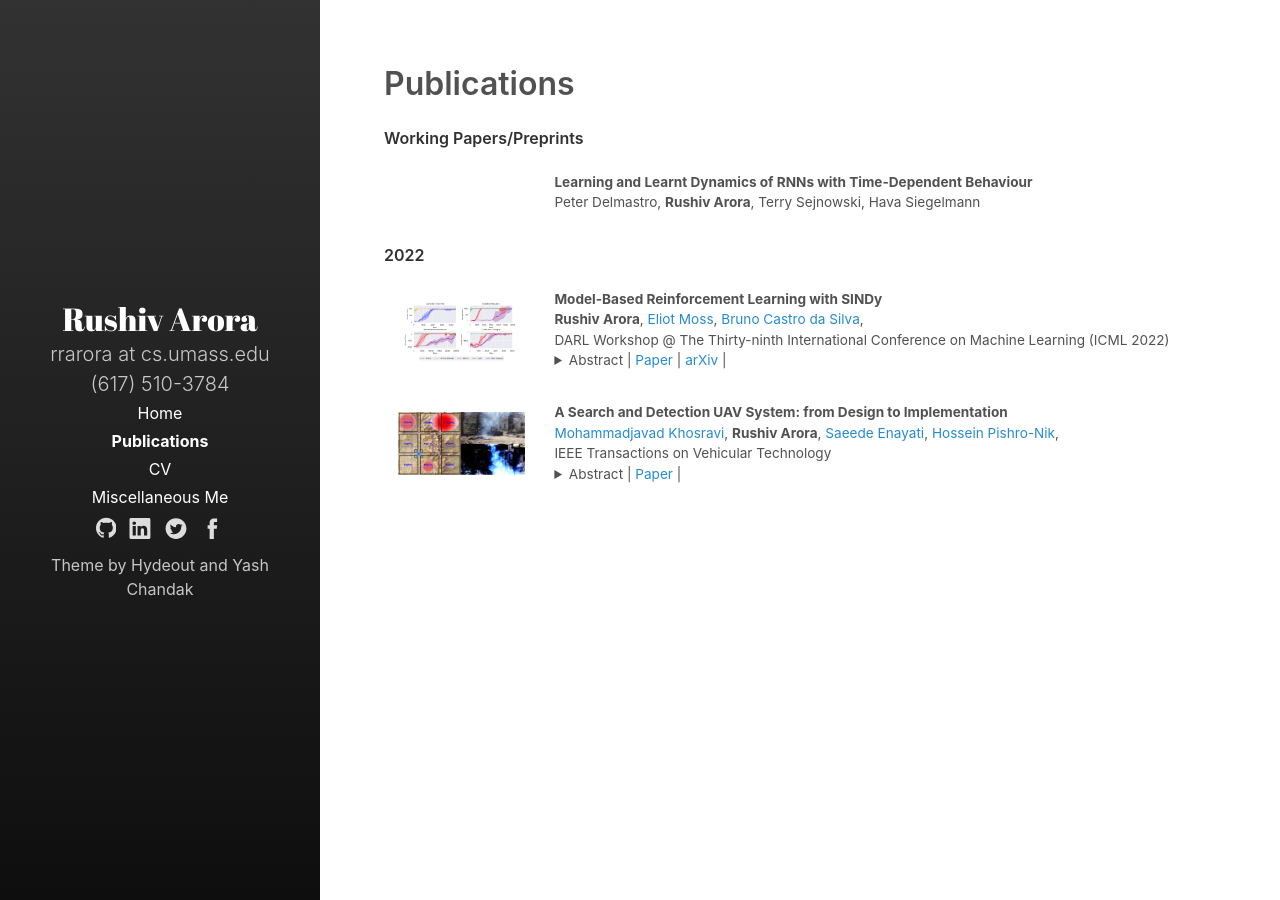
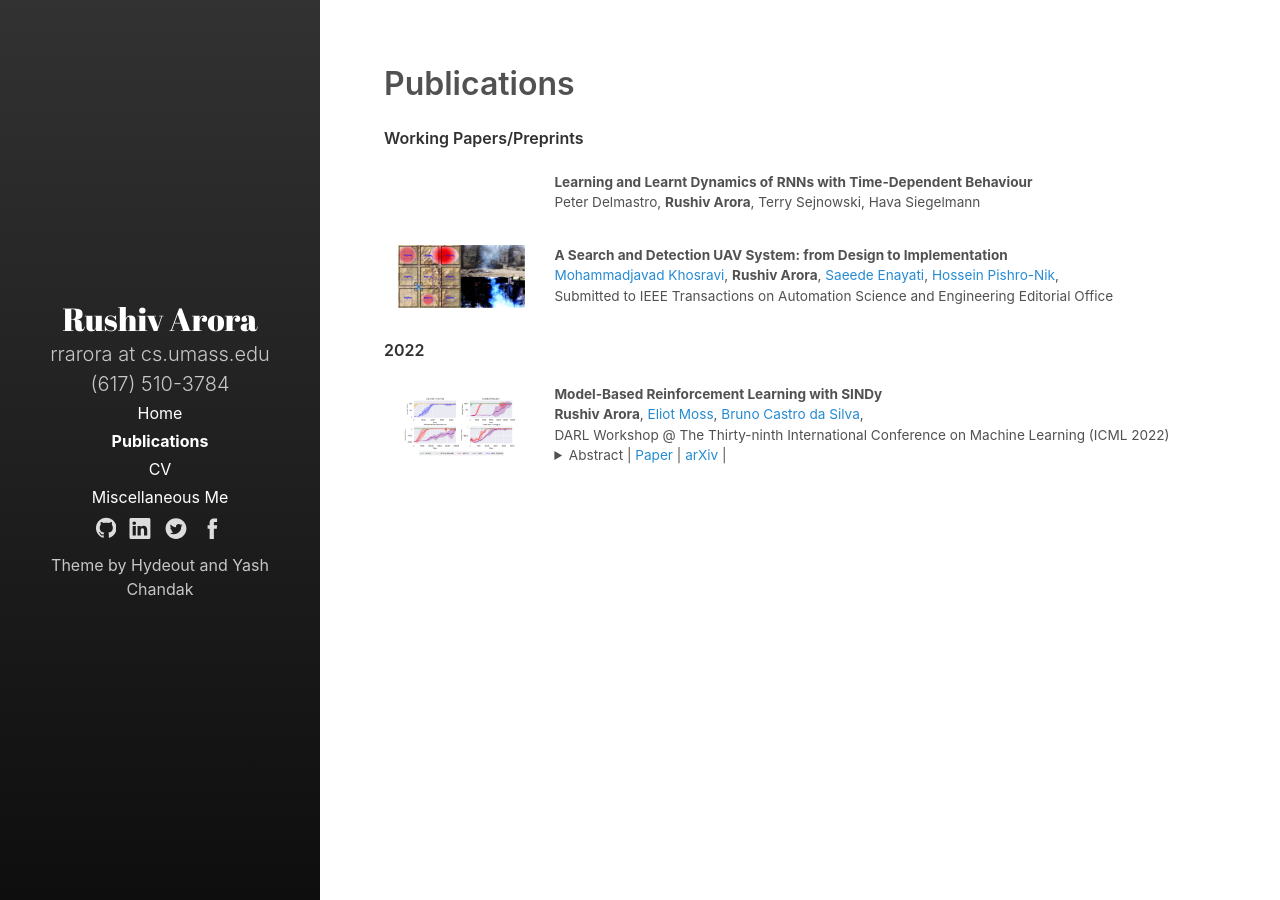
Before and after one commit to RushivArora/rushivarora.github.io, a Jekyll site: the page built from _pages/publications.md, in a window 1280 px wide. Built offline with Jekyll 4.4.1, drawn with Linux system fonts in a browser that asks for light colours.

Commit message:
Updated Pubs

```diff
--- a/_pages/publications.md
+++ b/_pages/publications.md
@@ -55,6 +55,25 @@ paper {
      </td>
    </tr>
 
+   <tr>
+      <td width="20%"  valign="middle">
+             <img src="/images/publications/UAV2022TVT.png" alt="UAV" style="vertical-align:middle; width: 80%; margin:0px 10px; border-radius:0%"/>
+      </td>
+      <td valign="top" width="80%">
+           <p>
+               <paper>A Search and Detection UAV System: from Design to Implementation</paper>
+               <br>
+               <a href='/publications'>Mohammadjavad Khosravi</a>,
+               <b>Rushiv Arora</b>,
+               <a href='https://scholar.google.com/citations?user=jO4Xj9oAAAAJ&hl=en'>Saeede Enayati</a>,
+               <a href='https://scholar.google.com/citations?user=2OCQ9GkAAAAJ&hl=en'>Hossein Pishro-Nik</a>,
+               <br>
+              Submitted to IEEE Transactions on Automation Science and Engineering Editorial Office
+             <br>
+           </p>
+      </td>
+    </tr>
+
 </table>
 
 
@@ -92,33 +111,4 @@ paper {
 
 
 
-   <tr>
-      <td width="20%"  valign="middle">
-             <img src="/images/publications/UAV2022TVT.png" alt="UAV" style="vertical-align:middle; width: 80%; margin:0px 10px; border-radius:0%"/>
-      </td>
-      <td valign="top" width="80%">
-           <p>
-               <paper>A Search and Detection UAV System: from Design to Implementation</paper>
-               <br>
-               <a href='/publications'>Mohammadjavad Khosravi</a>,
-               <b>Rushiv Arora</b>,
-               <a href='https://scholar.google.com/citations?user=jO4Xj9oAAAAJ&hl=en'>Saeede Enayati</a>,
-               <a href='https://scholar.google.com/citations?user=2OCQ9GkAAAAJ&hl=en'>Hossein Pishro-Nik</a>,
-               <br>
-              IEEE Transactions on Vehicular Technology
-             <br>
-               <details>
-                 <summary>Abstract  | <a href="">Paper</a> | </summary>
-                   <p class="message">
-                  	Utilizing unmanned aerial vehicles (UAVs) has shown great advantages over preceding methods in support of urgent scenarios such as search and rescue (SAR) and wildfire detection. In these operations, search efficiency in terms of the amount of time spent to find the target is crucial since with the  passing of time the survivability of the missing person decreases or the wildfire management becomes more difficult with disastrous consequences. In this work, we consider a scenario where a UAV is intended to search and detect a missing person (e.g., a hiker or a mountaineer) or a potential fire spot in a given area. In order to obtain the shortest path to the target, we provide a general framework to model the problem of target detection when the target's location is probabilistically known. To this end, we propose two algorithms: Path planning and target detection. The path planning algorithm is based on Bayesian inference and the target detection is accomplished by means of a residual neural network (ResNet) trained on our image dataset captured by drone. Through simulation and experiment, we compare our path planning algorithm with two benchmark algorithms and show that the proposed algorithm significantly decreases the average time of the mission.
-
-                    <br><br>
-                    <b>Keywords:</b> Unmanned aerial vehicles (UAVs), search and rescue (SAR), fire detection, path planning, machine learning.
-                   </p>
-               </details>
-           </p>
-      </td>
-    </tr>
-
-
 </table>
```
Also changed, not shown: 1 other file.
